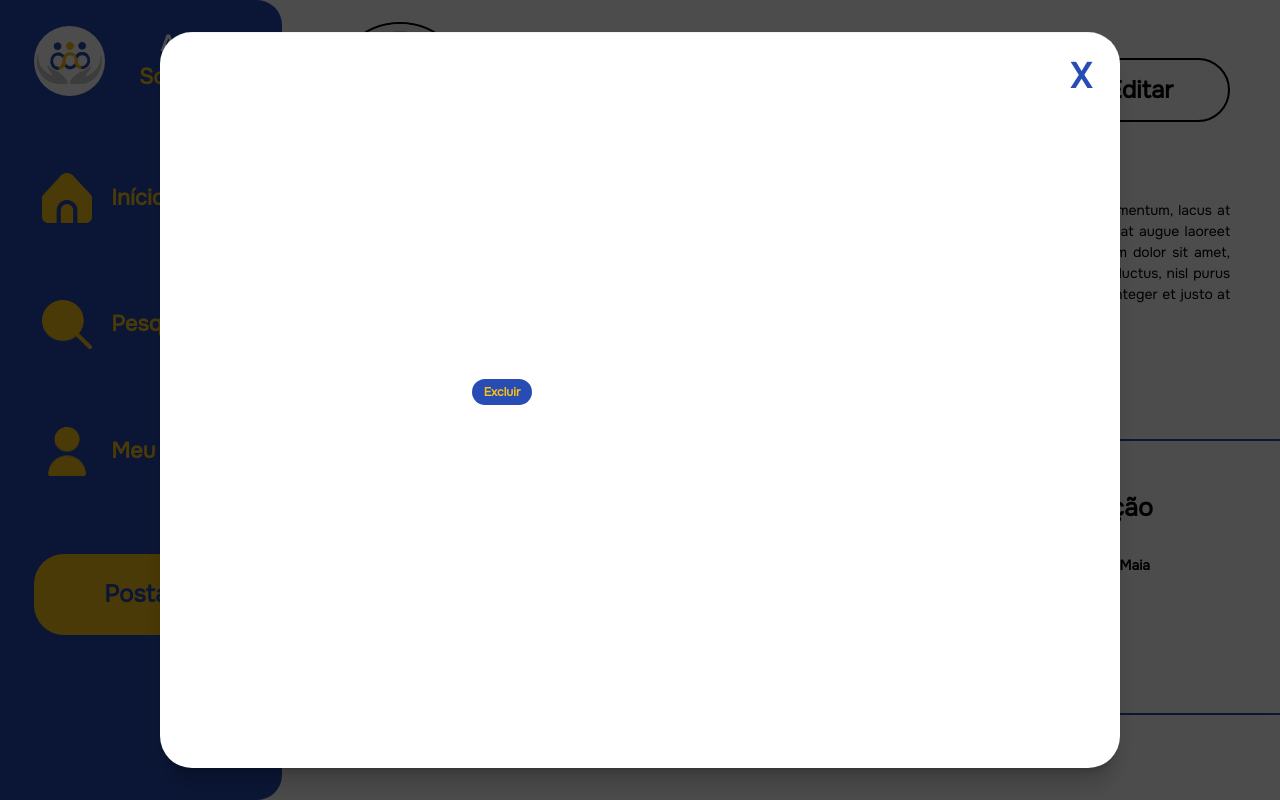
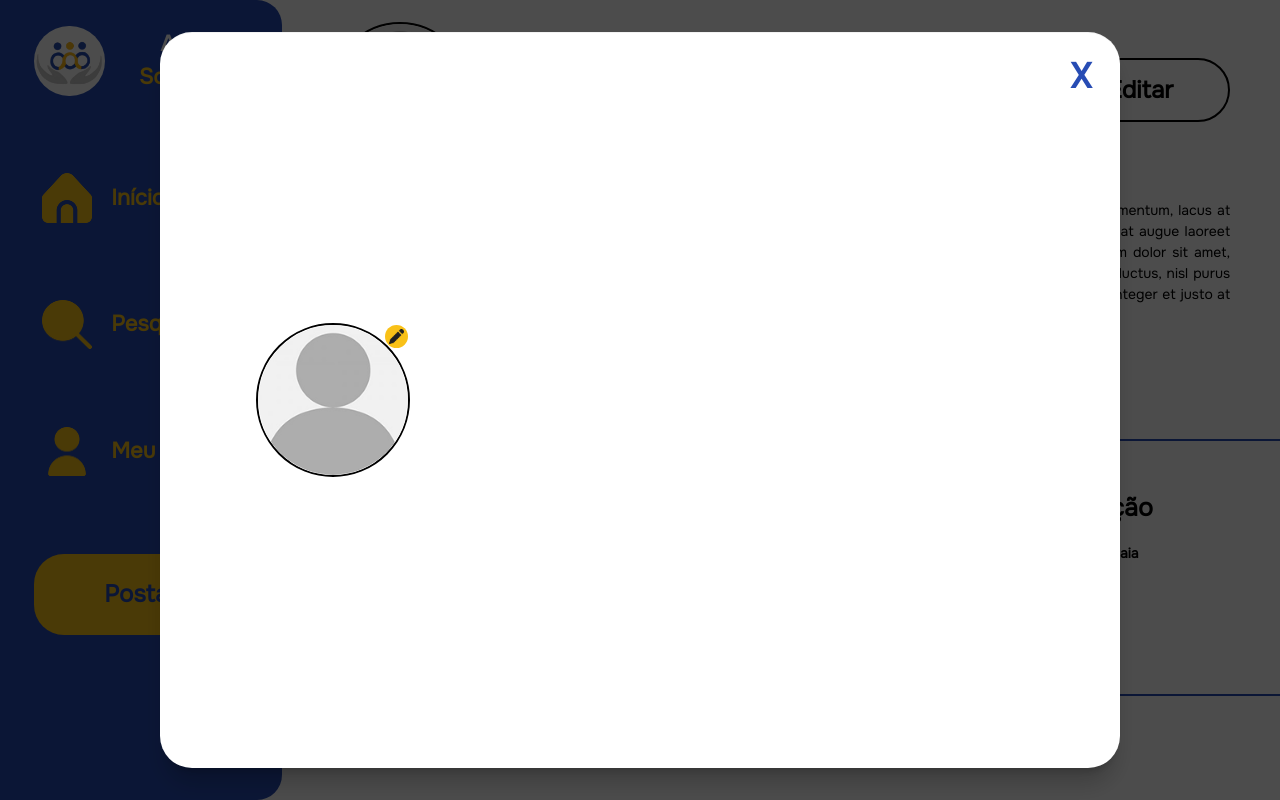
Before and after one commit to RailanTeles/AcudaSociedade, a Next.js app: page /Profile in a window 1280 px wide. Both pictures are taken after a click on the button "Editar". Built offline with nearby package versions, Linux system fonts and the light colour scheme.

Commit message:
[Railan] Alguns erros de proporção ajustados

```diff
--- a/app/Components/EditProfile.tsx
+++ b/app/Components/EditProfile.tsx
@@ -39,25 +39,18 @@ export default function EditProfile({
   setLoc,
   setEmailExi,
 }: EditProps) {
-  const [imageExi, setImageExi] = useState<File | null>(null);
-  const [imageUrl, setImageUrl] = useState<string>("");
+  const [imageUrl, setImageUrl] = useState<string>(image);
 
   const handleFileChange = (e: React.ChangeEvent<HTMLInputElement>) => {
     const file = e.target.files ? e.target.files[0] : null;
     if (file) {
-      setImageExi(file);
       const url = URL.createObjectURL(file);
       setImageUrl(url);
     }
   };
 
-  const ExcluirImagem = () => {
-    setImageExi(null);
-    setImageUrl("");
-  };
-
   return (
-    <div className="bg-white flex flex-col items-center justify-evenly xl:h-[92%] xl:w-[75%] lg:h-[90%] lg:w-[80%] md:h-[85%] md:w-[90%] sm:w-[80%] w-[95%] h-[95%] rounded-4xl shadow-xl/20 inset-shadow-2xs relative overflow-hidden">
+    <div className="bg-white flex fixed flex-col items-center justify-evenly xl:h-[92%] xl:w-[75%] lg:h-[90%] lg:w-[80%] md:h-[85%] md:w-[90%] sm:w-[80%] w-[95%] h-[95%] rounded-4xl shadow-xl/20 inset-shadow-2xs overflow-hidden">
       <h1
         onClick={abrirModal}
         className="absolute top-0 right-0 md:mr-[3%] mr-[4%] mt-[2%] text-[35px] font-extrabold text-[#274CB4] cursor-pointer"
@@ -65,38 +58,22 @@ export default function EditProfile({
         X
       </h1>
       <div className="flex md:flex-row flex-col md:w-[80%] w-[90%]">
-        {!image ? (
-          <div className="md:w-[50%] w-[80%] h-[40%] flex">
         <input
           type="file"
           id="file-upload"
-              //   onChange={handleFileChange}
+          onChange={handleFileChange}
           className="opacity-0 absolute hidden"
           accept="image/jpeg, image/png, image/jpg"
         />
         <label
           htmlFor="file-upload"
-              className="w-full h-full text-center cursor-pointer border-2 border-black rounded-[4px]"
+          className="md:w-[20%] w-[30%] relative flex items-center justify-center aspect-square text-center self-center cursor-pointer border-2 border-black rounded-full"
         >
-              Clique aqui para adicionar a imagem a postagem!
+          <img src={imageUrl} alt="" className="w-full h-full rounded-full aspect-square object-cover" />
+          <div className="md:w-[15%] w-[20%] flex items-center justify-center aspect-square bg-[#F9C118] z-10 absolute top-0 right-0 rounded-full">
+            <img src="Images/edit.png" alt="" className="w-[70%]" />
+          </div>
         </label>
-          </div>
-        ) : (
-          <div className="md:w-[50%] w-[80%] h-[40%] flex md:flex-row flex-col justify-evenly items-center">
-            <img
-              src={imageUrl}
-              alt=""
-              className="md:max-h-full md:max-w-[80%] max-h-[80%] max-w-full w-auto "
-            />
-            <button
-              type="button"
-              className="md:text-[12px] text-[10px] text-[#F9C118] font-bold bg-[#274CB4] md:py-[1%] py-[2%] md:px-[3%] px-[5%] rounded-4xl cursor-pointer"
-              //   onClick={ExcluirImagem}
-            >
-              Excluir
-            </button>
-          </div>
-        )}
       </div>
     </div>
   );
--- a/app/Components/MyInformations.tsx
+++ b/app/Components/MyInformations.tsx
@@ -25,30 +25,30 @@ export default function MyInformations({
           {email != null ? (
             <a
               href={`mailto:${email}`}
-              className="flex items-center gap-[10px]"
+              className="flex items-center gap-[10px] w-full md:justify-center"
               target="_blank"
             >
-              <img src="Images/email.png" alt="" />
+              <img src="Images/email.png" alt="" className="md:w-[10%] w-[15%]"/>
               <p className="font-bold md:text-[14px] text-[10px]">{email}</p>
             </a>
           ) : null}
-          {email != "" ? (
+          {insta != "" ? (
             <a
               href={insta}
-              className="flex items-center gap-[10px]"
+              className="flex items-center gap-[10px] w-full md:justify-center"
               target="_blank"
             >
-              <img src="Images/instagram.png" alt="" />
+              <img src="Images/instagram.png" alt="" className="md:w-[10%] w-[15%]"/>
               <p className="font-bold md:text-[14px] text-[12px]">{insta}</p>
             </a>
           ) : null}
           {tel != null ? (
             <a
               href={`https://wa.me/${tel}`}
-              className="flex items-center gap-[10px]"
+              className="flex items-center gap-[10px] w-full md:justify-center"
               target="_blank"
             >
-              <img src="Images/whatsapp.png" alt="" />
+              <img src="Images/whatsapp.png" alt="" className="md:w-[10%] w-[15%]"/>
               <p className="font-bold md:text-[14px] text-[12px]">{tel}</p>
             </a>
           ) : null}
@@ -60,8 +60,8 @@ export default function MyInformations({
           <h1 className="font-bold md:text-[25px] text-[20px] mb-[1%]">
             Doação
           </h1>
-          <div className="flex items-center gap-[10px]">
-            <img src="Images/pix.png" alt="" />
+          <div className="flex items-center gap-[10px] w-full md:justify-center">
+            <img src="Images/pix.png" alt="" className="md:w-[10%] w-[15%]"/>
             <p className="font-bold md:text-[14px] text-[12px]">{doacao}</p>
           </div>
         </div>
@@ -72,8 +72,8 @@ export default function MyInformations({
           <h1 className="font-bold md:text-[25px] text-[20px] mb-[1%]">
             Localização
           </h1>
-          <div className="flex items-center gap-[10px]">
-            <img src="Images/marcador.png" alt="" />
+          <div className="flex items-center gap-[10px] w-full md:justify-center">
+            <img src="Images/marcador.png" alt="" className="md:w-[10%] w-[15%]"/>
             <p className="font-bold md:text-[14px] text-[12px]">{loc}</p>
           </div>
         </div>
--- a/app/Profile/page.tsx
+++ b/app/Profile/page.tsx
@@ -76,7 +76,7 @@ export default function Profile() {
           <img
             src={image}
             alt=""
-            className="rounded-full border-2 h-[85%] md:mr-[6%] mr-[4%]"
+            className="rounded-full border-2 h-[85%] md:mr-[6%] mr-[4%] object-cover"
           />
           <div className="flex flex-col gap-0.5">
             <p className="font-bold md:text-[40px]">{userExi}</p>
@@ -118,7 +118,7 @@ export default function Profile() {
 
       {/* Modal Post*/}
       {modal && (
-        <div className="absolute z-80 w-full h-full flex items-center justify-center">
+        <div className="z-80 w-full h-full flex items-center justify-center fixed">
           <div
             className="absolute w-full h-full bg-[rgba(0,0,0,0.7)] bg-opacity-30 cursor-pointer"
             onClick={AbrirModalPost}
@@ -131,7 +131,7 @@ export default function Profile() {
       {modalEdit && (
         <div className="absolute z-80 w-full h-full flex items-center justify-center">
           <div
-            className="absolute w-full h-full bg-[rgba(0,0,0,0.7)] bg-opacity-30 cursor-pointer"
+            className="fixed w-full h-full bg-[rgba(0,0,0,0.7)] bg-opacity-30 cursor-pointer"
             onClick={AbrirModalEdit}
           ></div>
           <EditProfile
--- a/app/Search/page.tsx
+++ b/app/Search/page.tsx
@@ -45,9 +45,9 @@ export default function Search() {
 
       {/* Modal */}
       {modal && (
-        <div className="absolute z-80 w-full h-full flex items-center justify-center">
+        <div className="fixed z-80 w-full h-full flex items-center justify-center">
           <div
-            className="absolute w-full h-full bg-[rgba(0,0,0,0.7)] bg-opacity-30 cursor-pointer"
+            className="fixed w-full h-full bg-[rgba(0,0,0,0.7)] bg-opacity-30 cursor-pointer"
             onClick={AbrirModalPost}
           ></div>
           <AddPost abrirModal={AbrirModalPost}></AddPost>
--- a/app/page.tsx
+++ b/app/page.tsx
@@ -45,9 +45,9 @@ export default function Home() {
 
       {/* Modal */}
       {modal && (
-        <div className="absolute z-80 w-full h-full flex items-center justify-center">
+        <div className="fixed z-80 w-full h-full flex items-center justify-center">
           <div
-            className="absolute w-full h-full bg-[rgba(0,0,0,0.7)] bg-opacity-30 cursor-pointer"
+            className="fixed w-full h-full bg-[rgba(0,0,0,0.7)] bg-opacity-30 cursor-pointer"
             onClick={AbrirModalPost}
           ></div>
           <AddPost abrirModal={AbrirModalPost}></AddPost>
```
Also changed, not shown: public/Images/edit.png (added). Lines whose indentation alone changed are shown as unchanged.
